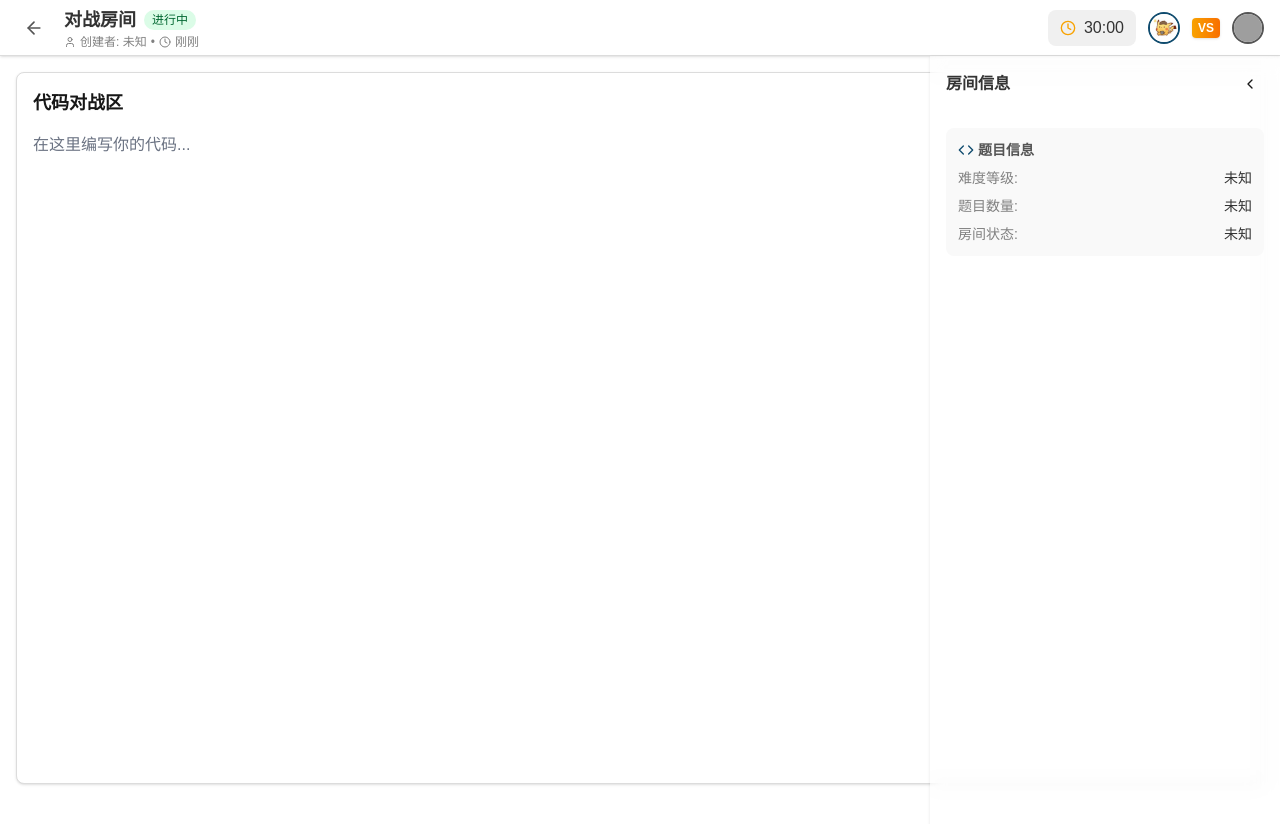
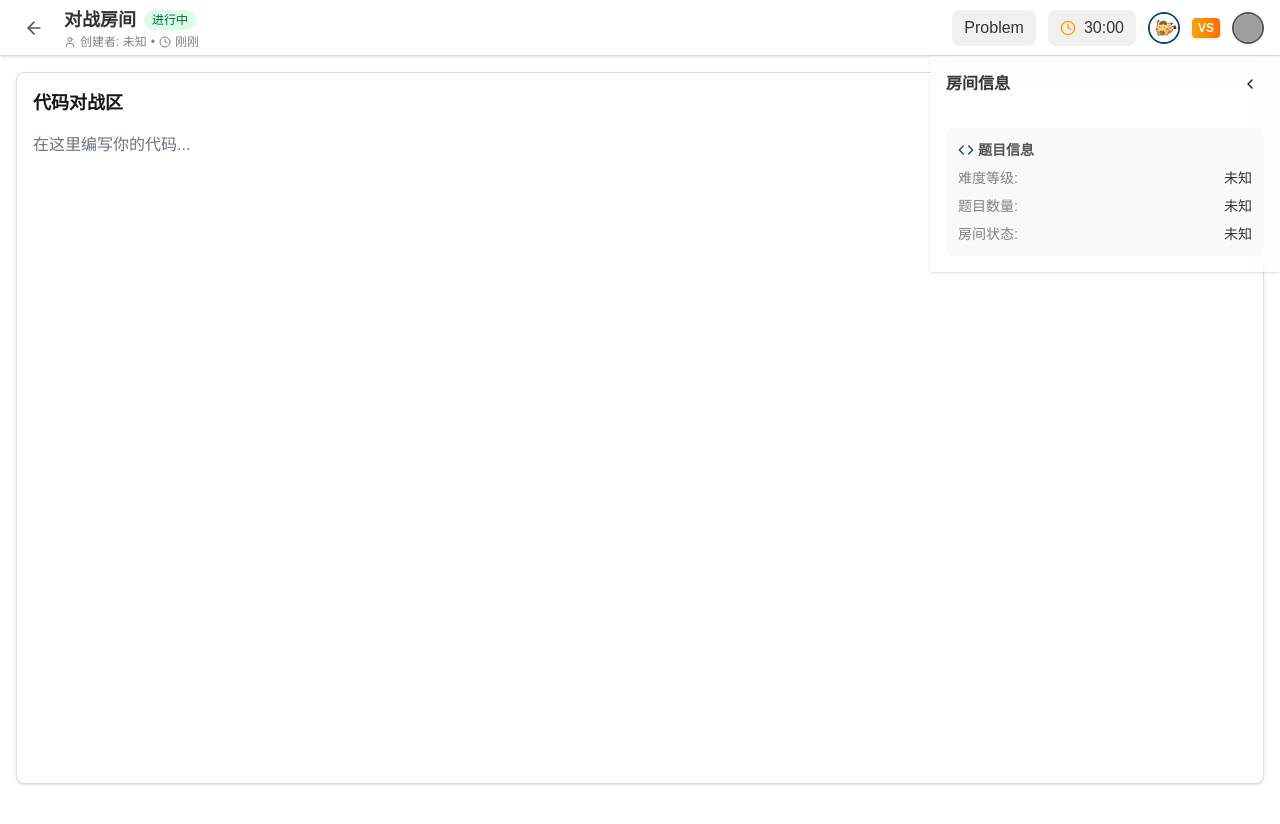
Before and after one commit to paipeline/LeetcodeBattle, a Next.js app in the folder client/: page /battle/1 in a window 1280 px wide. Shown: the top 824 px of the page. After the commit the page ends 800 px from the top, so only its background shows below. Built offline with nearby package versions, Linux system fonts and the light colour scheme; grey boxes are pictures that could not be loaded.

Commit message:
battle-room-sidebar1

```diff
--- a/client/app/_components/sidebar.tsx
+++ b/client/app/_components/sidebar.tsx
@@ -2,7 +2,7 @@
 
 import { useContext } from "react";
 import { BattleRoomContext } from "../_context/battleRoomContext";
-import { useState } from "react";
+import { useState, useEffect } from "react";
 import { ChevronLeft, ChevronRight, User, Clock, Award, Code, BookOpen, Users, BarChart } from "lucide-react";
 
 // 模拟题目
@@ -25,8 +25,20 @@ const Sidebar = () => {
     }
   }
 
+  useEffect(() => {
+    window.addEventListener("openSidebar", () => {
+      setIsOpen(true);
+      setTimeout(() => {
+        setIsFullyOpen(true);
+      }, 200);
+    });
+    return () => {
+      window.removeEventListener("openSidebar", () => {});
+    }
+  }, []);
+
   return (
-    <div className={`absolute right-0 h-full ${isOpen ? 'w-[350px]' : 'w-0'} bg-[rgba(255,255,255,0.4)] backdrop-blur-sm backdrop-filter shadow-sm transition-all duration-200 flex flex-col`}>
+    <div className={`absolute right-0 ${isOpen ? 'w-[350px]' : 'w-0'} bg-[rgba(255,255,255,0.4)] backdrop-blur-sm backdrop-filter shadow-sm transition-all duration-200 flex flex-col`}>
       {/* 侧边栏头部 */}
       <div className="h-14 flex items-center justify-between px-4">
         <h2 className={`font-semibold text-[#333333] ${isFullyOpen ? 'opacity-100' : 'opacity-0'} transition-all duration-200`}>房间信息</h2>
--- a/client/app/battle/[room_id]/page.tsx
+++ b/client/app/battle/[room_id]/page.tsx
@@ -75,6 +75,14 @@ const BattleRoom = () => {
           </div>
         </div>
         <div className="flex items-center gap-3">
+          <button
+            className="bg-[#f0f0f0] px-3 py-1.5 rounded-lg flex items-center text-[#333333] font-medium"
+            onClick={() => {
+              window.dispatchEvent(new Event("openSidebar"));
+            }}
+          >
+            <span>Problem</span>
+          </button>
           <div className="bg-[#f0f0f0] px-3 py-1.5 rounded-lg flex items-center text-[#333333] font-medium">
             <Clock className="w-4 h-4 mr-2 text-[#f8a201]" />
             <span>{timeLeft}</span>
```
